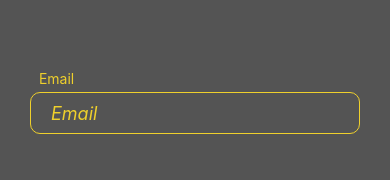
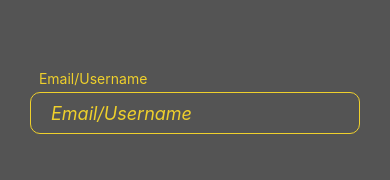
Before and after one commit to nyelda/e-Market_Team_Nebula, a React Native app: screen / in a window 390 px wide. Shown: the part 392-572 px from the top of the page. Built offline with nearby package versions, Linux system fonts and the light colour scheme.

Commit message:
added username on login

```diff
--- a/components/Input.js
+++ b/components/Input.js
@@ -6,8 +6,8 @@ export default function Input() {
     <KeyboardAvoidingView
     style={styles.inputGroup}>
         <View style={styles.container}>
-            <Text style={styles.textColor}> Email </Text>
-            <TextInput style={styles.input} placeholder="Email" />
+            <Text style={styles.textColor}> Email/Username </Text>
+            <TextInput style={styles.input} placeholder="Email/Username" />
         </View>
         <View style={styles.container}>
             <Text style={styles.textColor}> Password </Text>
```
